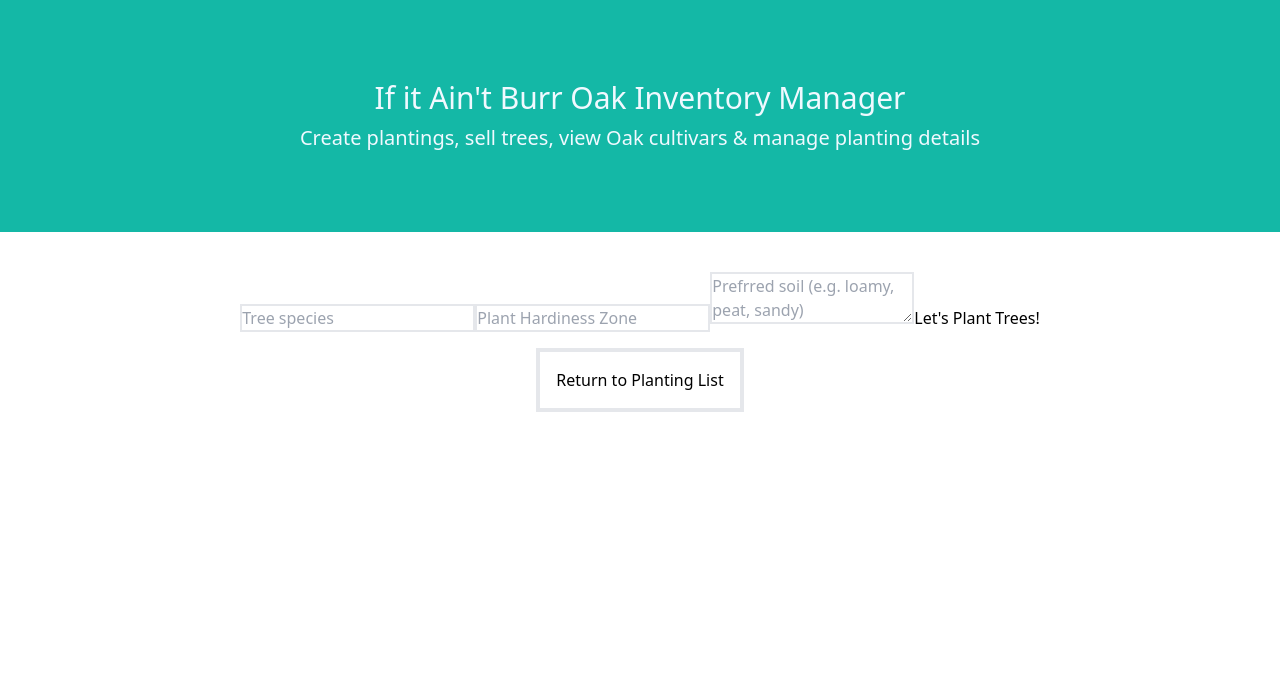
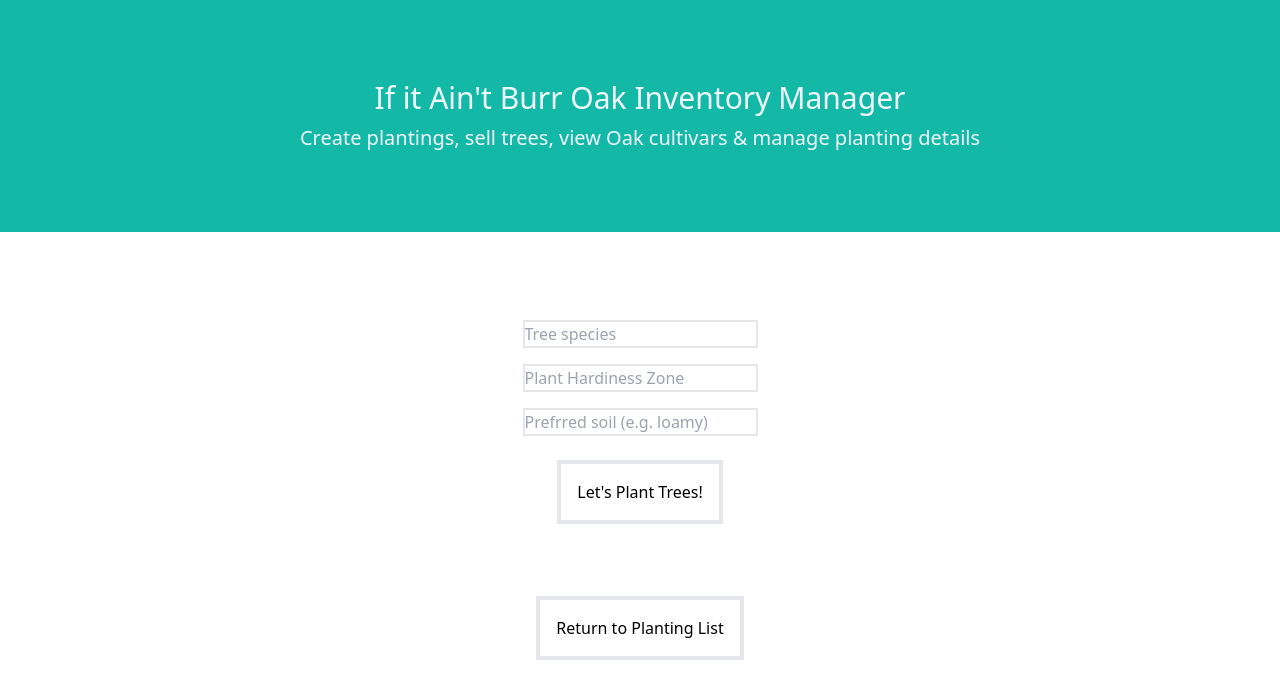
Before and after one commit to louieknolle/if-it-aint-burr-oak-arboretum, a React (Create React App) app: page / in a window 1280 px wide. Both pictures are taken after a click on the button "Add Planting". Shown: the top 698 px of the page. Built offline with nearby package versions, Linux system fonts and the light colour scheme.

Commit message:
some input and form styling while starting debug

```diff
--- a/src/components/MultiUseForm.js
+++ b/src/components/MultiUseForm.js
@@ -4,22 +4,30 @@ import PropTypes from 'prop-types';
 const MultiUseForm = (props) => {
   return (
     <React.Fragment>
-      <form onSubmit={props.formSubmissionHandler}>
+      <form
+        onSubmit={props.formSubmissionHandler}
+        className='container py-10 px-10 mx-0 min-w-full grid place-items-center'
+        >
         <input
-          className='border-2'
+          className='border-2 m-2'
           type='text'
           name='species'
           placeholder='Tree species' />
         <input
-          className='border-2'
+          className='border-2 m-2'
           type='text'
           name='hardinessZone'
           placeholder='Plant Hardiness Zone' />
-        <textarea
-          className='border-2'
+        <input
+          type='text'
+          className='border-2 m-2'
           name='typeOfSoil'
-          placeholder='Prefrred soil (e.g. loamy, peat, sandy)' />
-        <button type='submit'>{props.buttonText}</button>
+          placeholder='Prefrred soil (e.g. loamy)' />
+        <button
+          className='border-4 p-4 m-4 flex'
+          type='submit'>
+            {props.buttonText}
+        </button>
       </form>
     </React.Fragment>
   )
```
